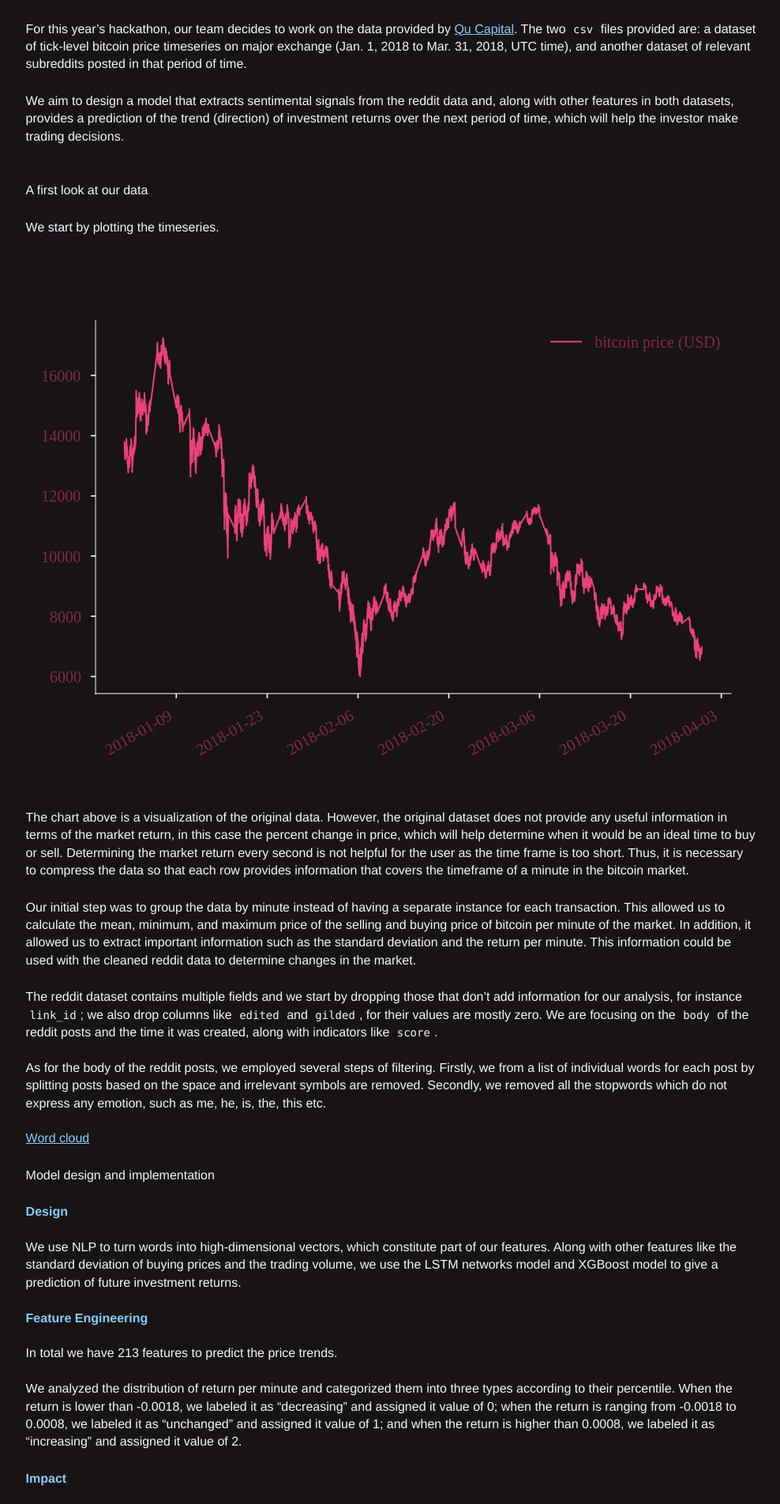
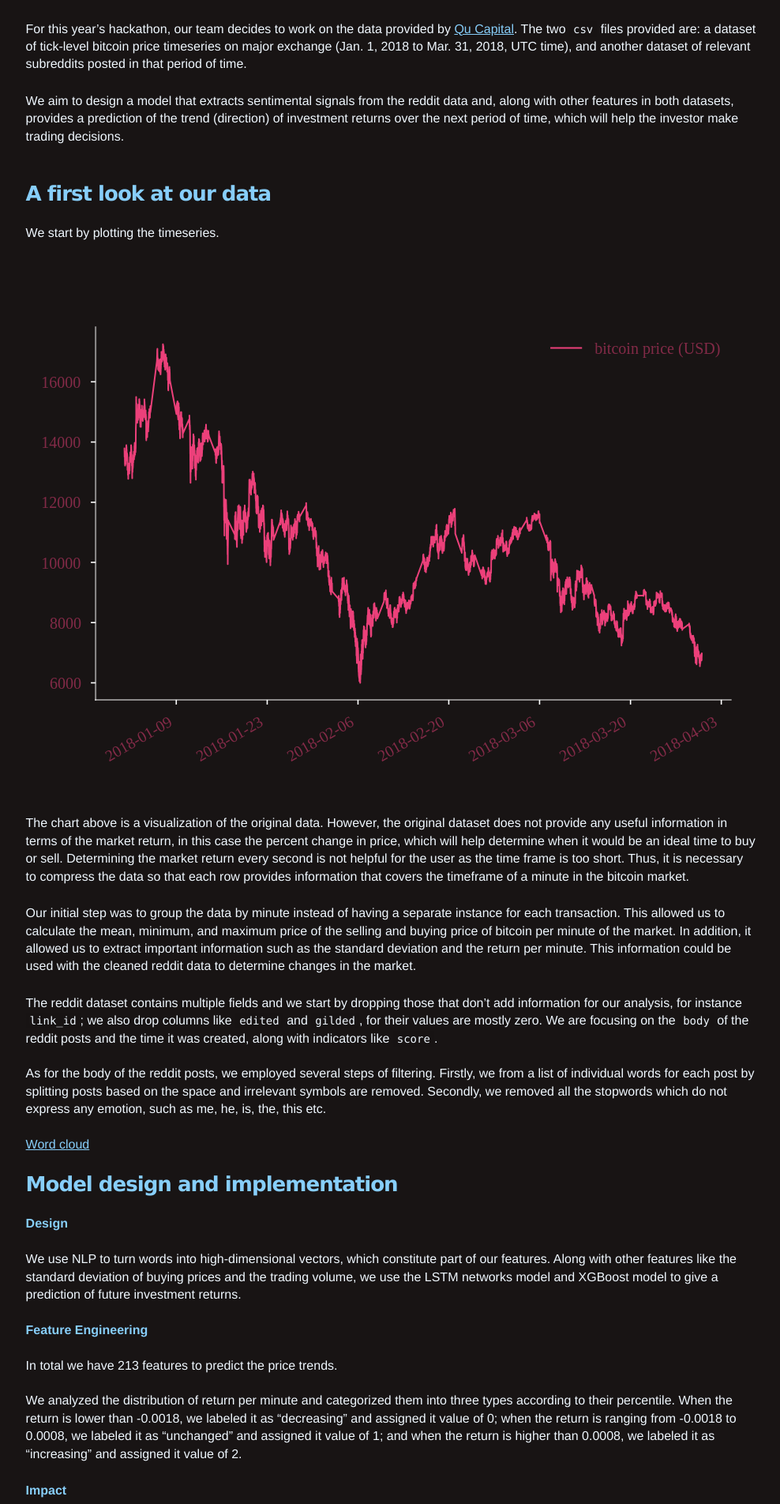
Before and after one commit to xiaohui-victor-li/xiaohui-victor-li.github.io, a Jekyll site: the page built from _posts/2018-9-30-CUhackathon.html, in a window 1280 px wide. Shown: the part 532-2436 px from the top of the page at 79% size, without its empty margins (145-1133 px from the left). Built offline with Jekyll 4.4.1, drawn with Linux system fonts in a browser that asks for light colours.

Commit message:
Update 2018-9-30-CUhackathon.html

```diff
--- a/_posts/2018-9-30-CUhackathon.html
+++ b/_posts/2018-9-30-CUhackathon.html
@@ -40,7 +40,7 @@ date: 2018-09-30
                 We aim to design a model that extracts sentimental signals from the reddit data and, along with other features in both datasets, provides a prediction of the trend (direction) of investment returns over the next period of time, which will help the investor make trading decisions.
                 <br><br>
                 </p>
-                <p class="subhead super-font">A first look at our data</p>
+                <h2 class="subhead super-font">A first look at our data</h2>
                 <p class="body-text sub-font">
                 We start by plotting the timeseries.
                 </p>
@@ -963,7 +963,7 @@ date: 2018-09-30
 
         <div class="row justify-content-center">
             <div class="col-lg-10 ">
-                <p class="subhead super-font">Model design and implementation</p>
+                <h2 class="subhead super-font">Model design and implementation</h2>
 
                 <p class="body-text sub-font">
                 <strong>Design</strong>
@@ -2433,7 +2433,7 @@ date: 2018-09-30
         <div class="row justify-content-center"><!-- headline and intro -->
             <div class="col-lg-10 ">
 
-            <p class="subhead super-font">Conclusions</p>
+            <h2 class="subhead super-font">Conclusions</h2>
 
                 <p class="body-text sub-font">
                 We have a notebook that contains our NLP processing <a href="https://github.com/xiaohui-victor-li/columbia-hachathon-2018/blob/master/NLP_Representation.ipynb">here</a>.
@@ -2478,7 +2478,7 @@ date: 2018-09-30
         <div class="row justify-content-center"><!-- headline and intro -->
             <div class="col-lg-10 ">
 
-                <p class="subhead super-font">Future work/research</p>
+                <h3 class="subhead super-font">Future work/research</h3>
                 <p class="body-text sub-font">
                 A possible way to improve our model, if we had more time, is to obtain labels (e.g. positive/negative/neutral) for each reddit post and turn our sentiment analysis into a supervised learning process.
                 <br><br>
```
